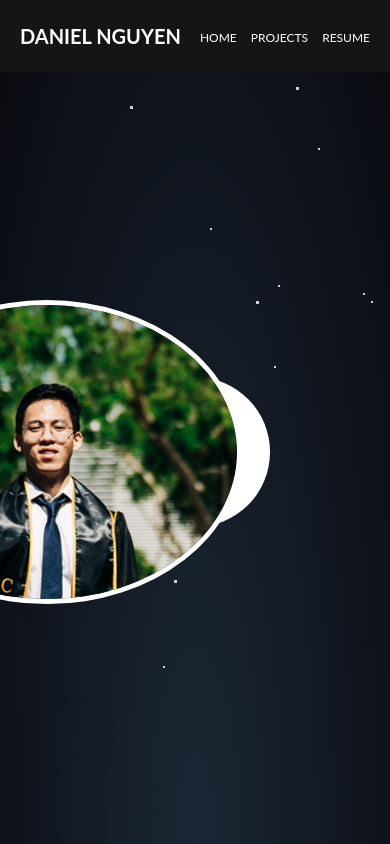
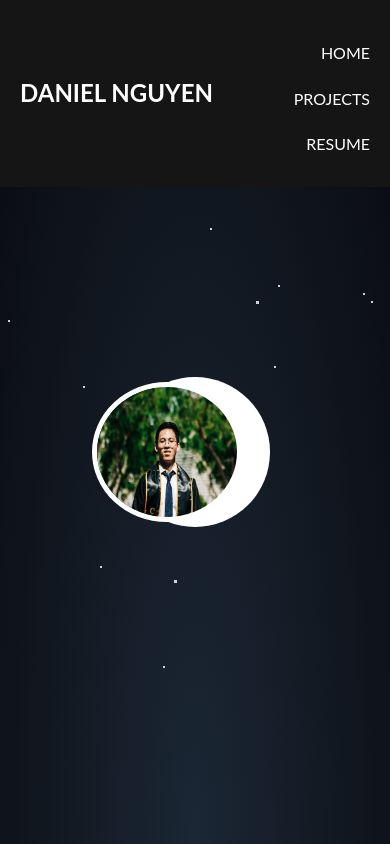
Before and after one commit to Pipfy/Pipfy.github.io, a plain HTML site: page index.html in a window 390 px wide. Drawn offline with Linux system fonts and the light colour scheme.

Commit message:
Update styles.css

```diff
--- a/styles.css
+++ b/styles.css
@@ -41,10 +41,17 @@ nav .name {
   font-weight: bold;
   font-size: 1.75rem;
   color: #fff;
+  margin-right: 20px; /* Adjust spacing between name and links */
+}
+
+nav .nav-links {
+  flex-grow: 1; /* Allow links to fill remaining space */
+  display: flex;
+  justify-content: flex-end; /* Right align links */
 }
 
 nav .nav-links a {
-  margin-left: 30px;
+  margin-left: 20px; /* Adjust spacing between links */
   text-decoration: none;
   color: #fff;
   font-size: 1rem;
@@ -138,48 +145,41 @@ nav .nav-links a:hover {
 @media (max-width: 768px) {
   nav .name {
     font-size: 1.5rem;
+    margin-right: 10px; /* Adjust spacing */
   }
-
+  nav .nav-links {
+    flex-direction: column; /* Stack links vertically */
+    align-items: flex-end; /* Right align links */
+    margin-top: 10px; /* Adjust spacing */
+  }
   nav .nav-links a {
-    font-size: 0.875rem;
-    margin-left: 15px;
+    margin: 10px 0; /* Adjust spacing between links */
   }
-
-  #title {
-    font-size: 1.5rem;
+  .wrapper:before {
+    width: 100px;
+    height: 100px;
   }
-
+  .wrapper {
+    position: relative; /* Ensure relative positioning */
+    text-align: center; /* Center align content */
+  }
+  .wrapper img {
+    width: 150px; /* Increased logo size for mobile */
+    height: 140px; /* Adjust height proportionally */
+    border-radius: 50%; /* Maintain circular shape */
+    position: relative; /* Maintain relative positioning */
+    top: 50%; /* Shift image halfway down */
+    left: 1.5%;
+    transform: translateY(-50%); /* Center vertically */
+  }
   .about-me h2 {
     font-size: 1.5rem;
   }
-
   .about-me p {
     font-size: 1rem;
   }
 }
 
-@media (max-width: 480px) {
-  nav .name {
-    font-size: 1.25rem;
-  }
-
-  nav .nav-links a {
-    font-size: 0.75rem;
-    margin-left: 10px;
-  }
-
-  #title {
-    font-size: 1.25rem;
-  }
-
-  .about-me h2 {
-    font-size: 1.25rem;
-  }
-
-  .about-me p {
-    font-size: 0.875rem;
-  }
-}
 
 
 
```
